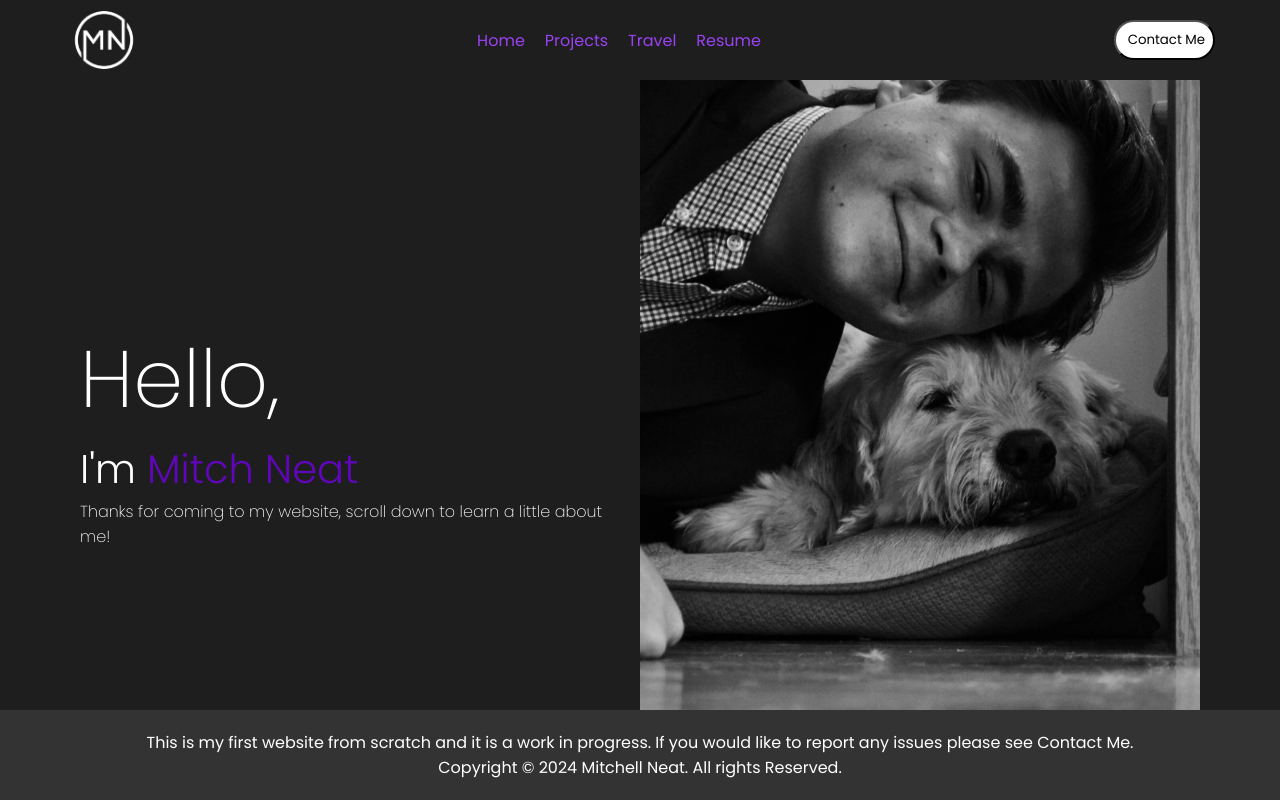
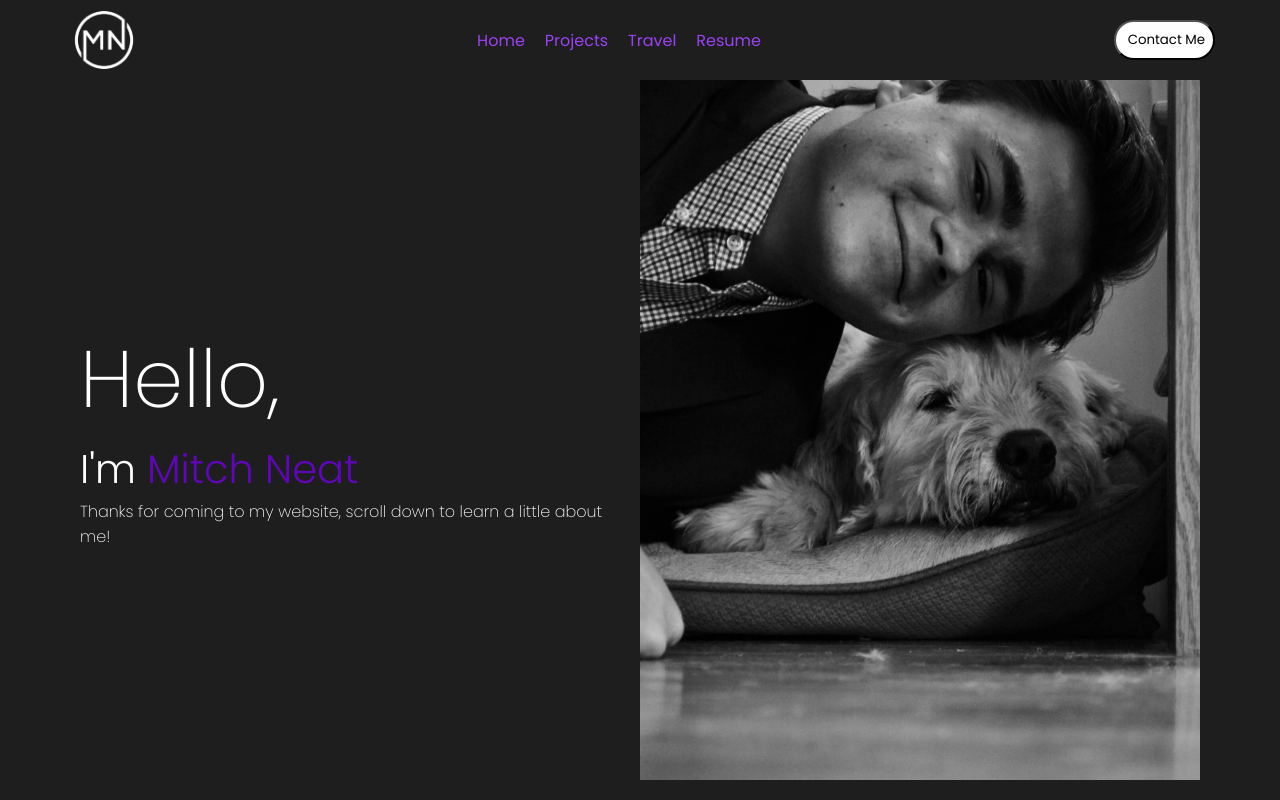
Before and after one commit to mitchneat/personalWebsite, a React (Create React App) app: page / in a window 1280 px wide. Shown: the top 800 px of the page. Built offline with nearby package versions, Linux system fonts and the light colour scheme.

Commit message:
fixing footer for the millionth time not convinced it will work

```diff
--- a/src/App.css
+++ b/src/App.css
@@ -16,6 +16,7 @@ html, body {
   }
 
   .container {
+    flex: 1;
     padding-bottom: 100px;
   }
 
@@ -31,3 +32,8 @@ html, body {
   .has-overflow {
     overflow-y: auto;
   }
+
+  .bottom-footer{
+    position: relative;
+    bottom: 0;
+  }
--- a/src/App.js
+++ b/src/App.js
@@ -8,27 +8,27 @@ import Contact from "./components/contact/contact";
 import Footer from "./components/footer/footer";
 import { Routes, Route } from "react-router-dom";
 import './App.css'; // Import your CSS file if you have one for additional styling
-import React, { useState, useEffect } from 'react';
+// import React, { useState, useEffect } from 'react';
 import PhotoEveryday from "./components/photoEveryday/photoEveryday";
 import Projects from "./components/projects/projects";
 import ComingSoon from "./components/comingSoon/comingSoon";
 
 function App() {
-  const [hasOverflow, setHasOverflow] = useState(false);
+  // const [hasOverflow, setHasOverflow] = useState(false);
 
-  useEffect(() => {
-    const content = document.querySelector('.content');
-    if (content.scrollHeight > window.innerHeight) {
-      setHasOverflow(true);
-    } else {
-      setHasOverflow(false);
-    }
-  }, []);
+  // useEffect(() => {
+  //   const content = document.querySelector('.content');
+  //   if (content.scrollHeight > window.innerHeight) {
+  //     setHasOverflow(true);
+  //   } else {
+  //     setHasOverflow(false);
+  //   }
+  // }, []);
 
   return (
     <div className="App">
       <Navbar />
-      <div className={`content ${hasOverflow ? 'has-overflow' : ''}`}>
+      {/* <div className={`content ${hasOverflow ? 'has-overflow' : ''}`}> */}
         <div className="container">
           <Routes>
             <Route path="/" element={<Landing />} />
@@ -42,9 +42,12 @@ function App() {
             <Route path="/comingSoon" element={<ComingSoon />} />
           </Routes>
         </div>
-        {hasOverflow && <Footer />}
-      </div>
-      {!hasOverflow && <Footer />}
+        <div className="bottom-footer">
+          <Footer />
+        </div>
+        {/* {hasOverflow && <Footer />} */}
+      {/* </div> */}
+      {/* {!hasOverflow && <Footer />} */}
     </div>
   );
 }
```
